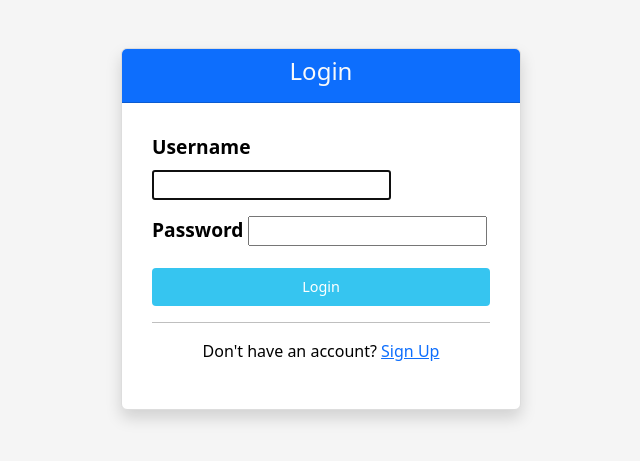
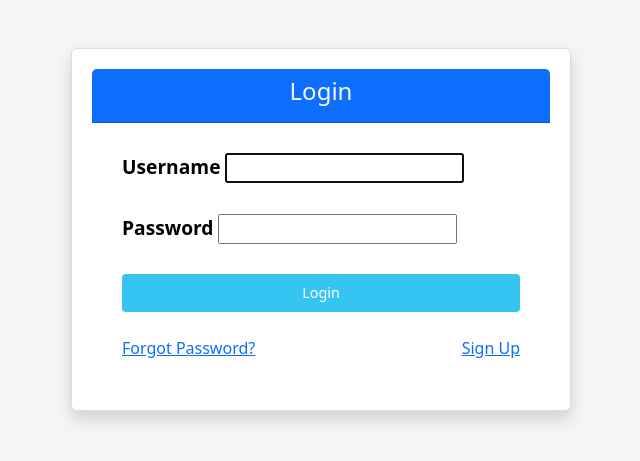
Before and after one commit to leolocatelli/Final-Project-Assessment-UCD, a Django app: page /accounts/login/ in a window 1280 px wide. Shown: the part 56-517 px from the top of the page, without its empty margins (319-959 px from the left). Run offline with Django 5.2, Linux system fonts and the light colour scheme; some web fonts are replaced.

Commit message:
Enhanced Login UI and Added Forgot Password Link

```diff
--- a/accounts/templates/registration/login.html
+++ b/accounts/templates/registration/login.html
@@ -1,18 +1,18 @@
 {% extends 'base.html' %}
 {% block content %}
 <div class="container mt-5 d-flex justify-content-center">
-    <div class="card card-theme shadow" style="width: 100%; max-width: 400px;">
-        <div class="card-header text-center">
+    <div class="card card-theme shadow" style="width: 100%; max-width: 500px; padding: 20px;">
+        <div class="card-header text-center bg-primary text-white">
             <h4>Login</h4>
         </div>
         <div class="card-body">
-            <form method="post">
+            <form method="post" class="mb-4">
                 {% csrf_token %}
-                <div class="mb-3">
+                <div class="mb-4">
                     <label for="username" class="form-label"><strong>Username</strong></label>
                     {{ form.username }}
                 </div>
-                <div class="mb-3">
+                <div class="mb-4">
                     <label for="password" class="form-label"><strong>Password</strong></label>
                     {{ form.password }}
                 </div>
@@ -21,12 +21,12 @@
                     {{ form.non_field_errors }}
                 </div>
                 {% endif %}
-                <button type="submit" class="btn btn-primary w-100">Login</button>
+                <button type="submit" class="btn btn-primary w-100 py-2">Login</button>
             </form>
-            <hr>
-            <p class="text-center">
-                Don't have an account? <a href="{% url 'register' %}">Sign Up</a>
-            </p>
+            <div class="d-flex justify-content-between">
+                <a href="{% url 'password_reset' %}" class="text-primary">Forgot Password?</a>
+                <a href="{% url 'register' %}" class="text-primary">Sign Up</a>
+            </div>
         </div>
     </div>
 </div>
```
Also changed, not shown: task_management/settings.py (+28 -0 lines), 1 other file.
